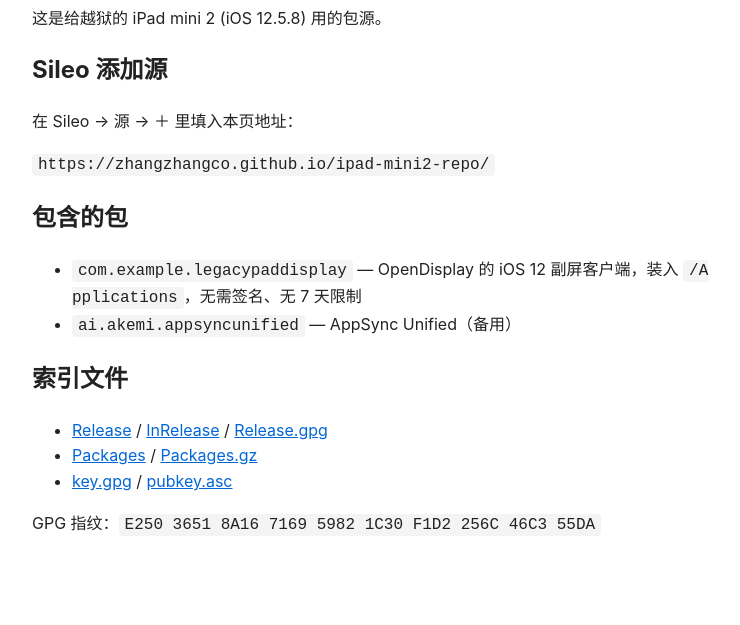
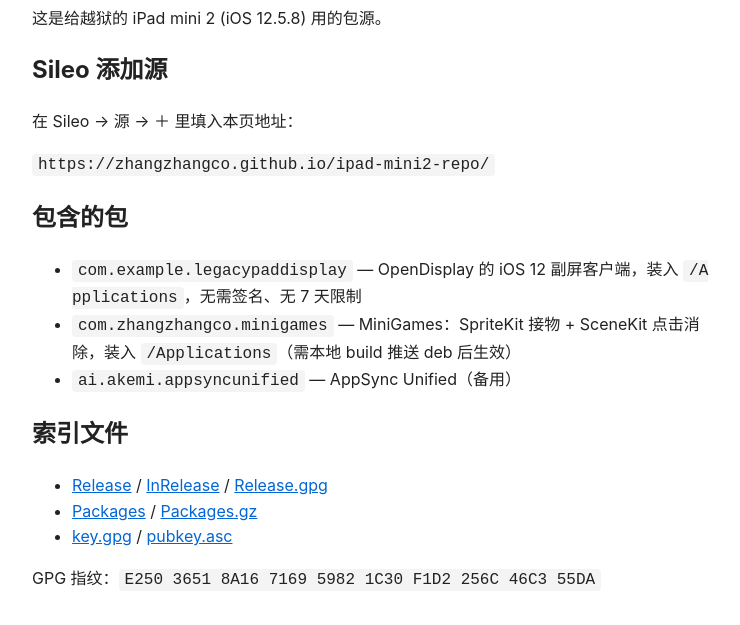
Before and after one commit to zhangzhangco/ipad-mini2-repo, a plain HTML site: page index.html in a window 1280 px wide. Shown: the part 107-732 px from the top of the page, without its empty margins (268-1008 px from the left). Drawn offline with Linux system fonts and the light colour scheme.

Commit message:
Add MiniGames 1.0.0 (SpriteKit + SceneKit)

```diff
--- a/index.html
+++ b/index.html
@@ -13,6 +13,7 @@ a{color:#0366d6}</style></head><body>
 <h2>包含的包</h2>
 <ul>
 <li><code>com.example.legacypaddisplay</code> — OpenDisplay 的 iOS 12 副屏客户端，装入 <code>/Applications</code>，无需签名、无 7 天限制</li>
+<li><code>com.zhangzhangco.minigames</code> — MiniGames：SpriteKit 接物 + SceneKit 点击消除，装入 <code>/Applications</code>（需本地 build 推送 deb 后生效）</li>
 <li><code>ai.akemi.appsyncunified</code> — AppSync Unified（备用）</li>
 </ul>
 <h2>索引文件</h2>
```
Also changed, not shown: 4 other files.
